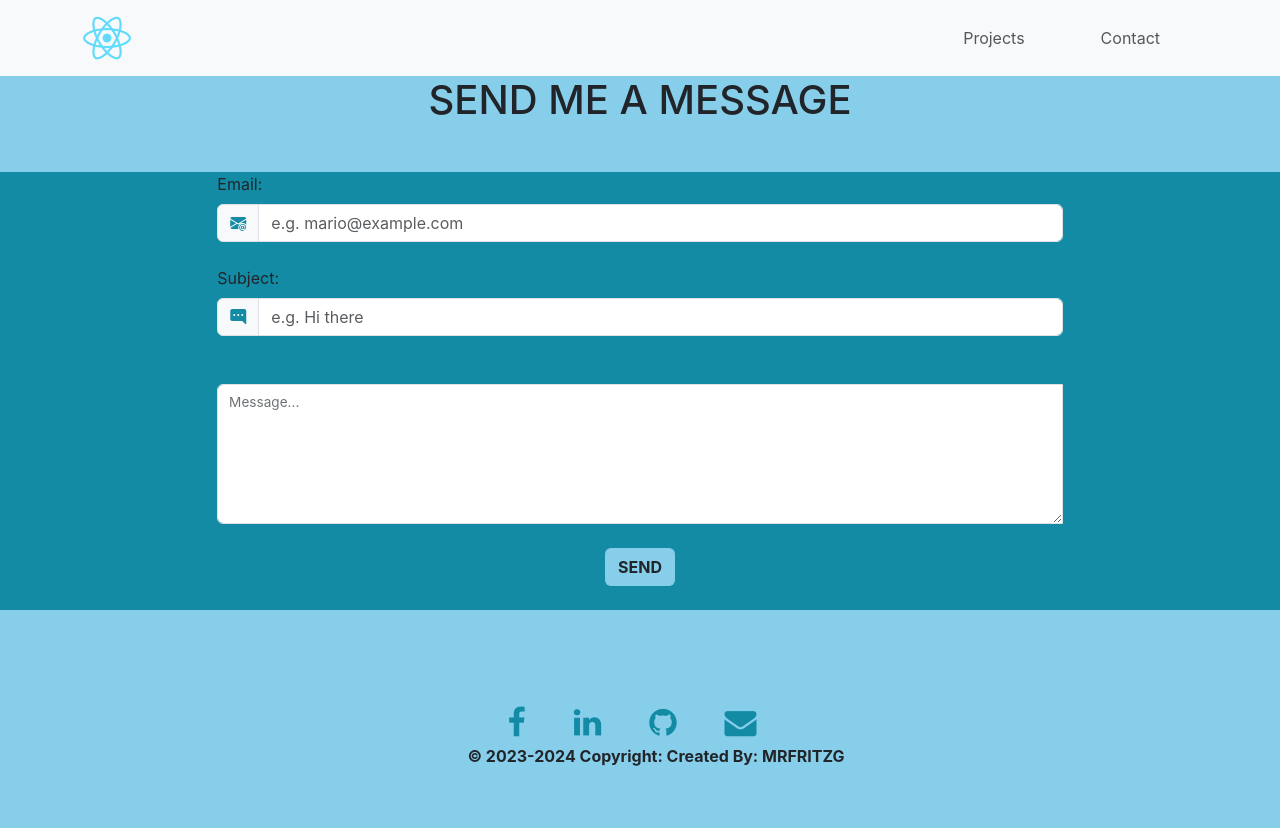
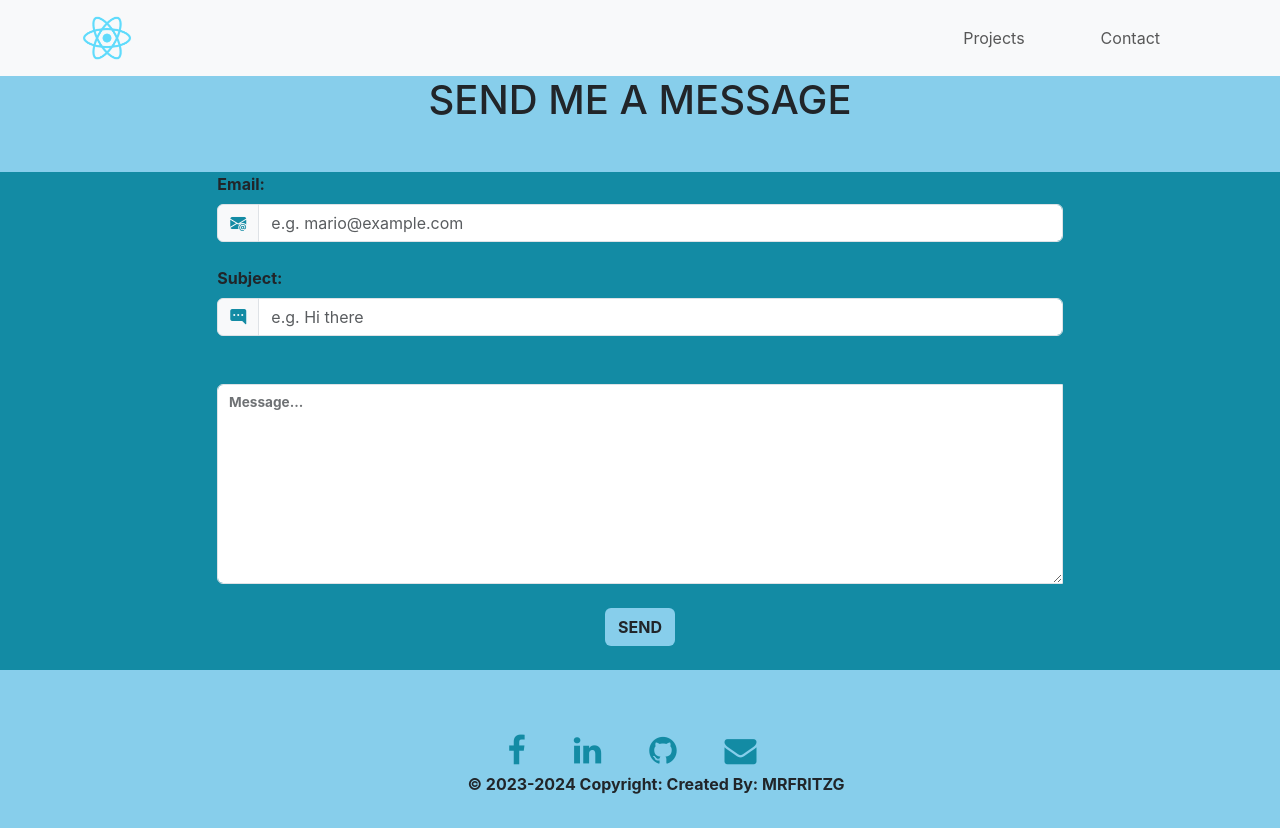
Before and after one commit to mrfritzg/fgportfolio, a React (Create React App) app: page /contact in a window 1280 px wide. Before the commit the page ends 800 px from the top, so only its background shows below. Built offline with nearby package versions, Linux system fonts and the light colour scheme.

Commit message:
updated contact

```diff
--- a/src/pages/Contact.js
+++ b/src/pages/Contact.js
@@ -5,7 +5,7 @@ export default function Contact() {
             <div className="row justify-content-center my-5 emailform">
                 <div className="col-md-8">
                     <form action="">
-                        <label htmlFor="email" className="form-label">Email:</label>
+                        <label htmlFor="email" className="fw-bold form-label">Email:</label>
                         <div className="mb-4 input-group">
                             <span className="input-group-text">
                                 <i className="bi bi-envelope-at-fill"></i>
@@ -13,7 +13,7 @@ export default function Contact() {
                             <input type="email" id="email" placeholder="e.g. mario@example.com" required className="form-control" />
                         </div>
 
-                        <label htmlFor="subject" className="form-label">Subject:</label>
+                        <label htmlFor="subject" className="fw-bold form-label">Subject:</label>
                         <div className="mb-4 input-group">
                             <span className="input-group-text">
                                 <i className="bi bi-chat-right-dots-fill"></i>
@@ -24,8 +24,8 @@ export default function Contact() {
                         </div>
 
                         <div className=" form-floating mb-4 mt-5 input-group">
-                            <textarea id="message" className="form-control" aria-label="With textarea" style={{ height: "140px" }}></textarea>
-                            <label htmlFor="message">Message...</label>
+                            <textarea id="message" className="form-control" aria-label="With textarea" style={{ height: "200px" }}required ></textarea>
+                            <label htmlFor="message" className="fw-bold">Message...</label>
                         </div>
                         <div className="mb-4 text-center">
                             <button type="submit" className="btn forEmail">SEND</button>
```
